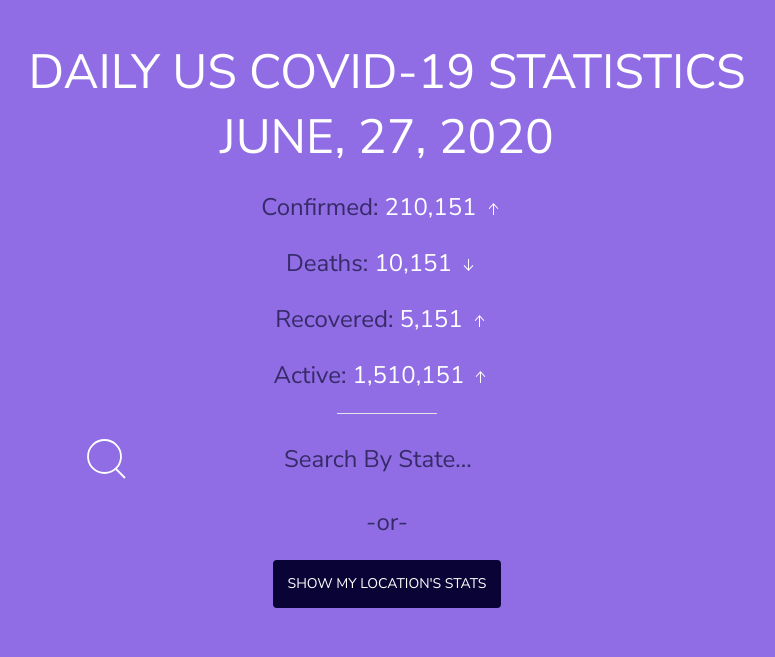
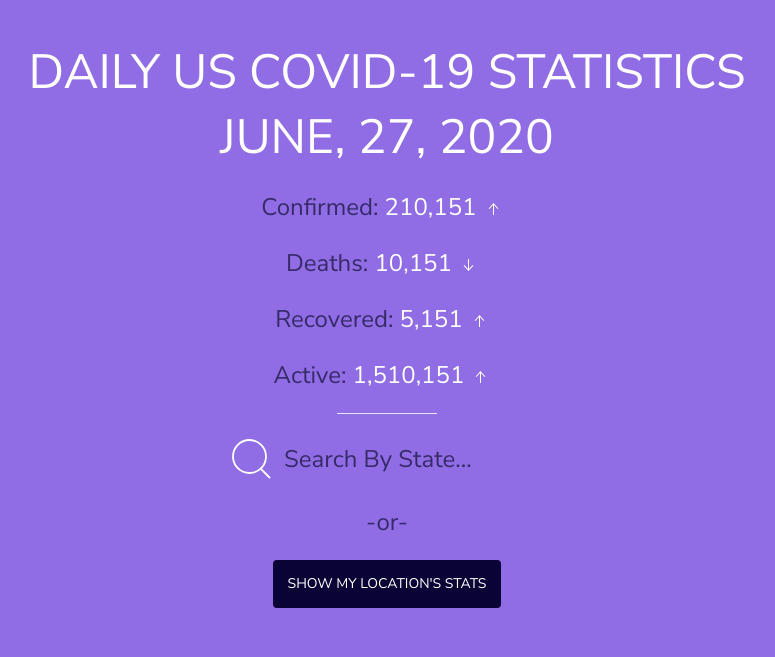
Before and after one commit to tedpedersen/group-project-uc-berkeley, a PHP site: page / in a window 1280 px wide. Shown: the part 551-1208 px from the top of the page, without its empty margins (253-1028 px from the left). Run offline with PHP 8.4, Linux system fonts and the light colour scheme; some libraries are stand-ins or nearby versions.

Commit message:
bug with icon

```diff
--- a/assets/css/styles.css
+++ b/assets/css/styles.css
@@ -88,6 +88,9 @@ p{
     width: 210px;
 }
 .search-container{
+    width: 210px;
+}
+.uk-search-large {
     width: 210px;
 }
 ::placeholder {
```
